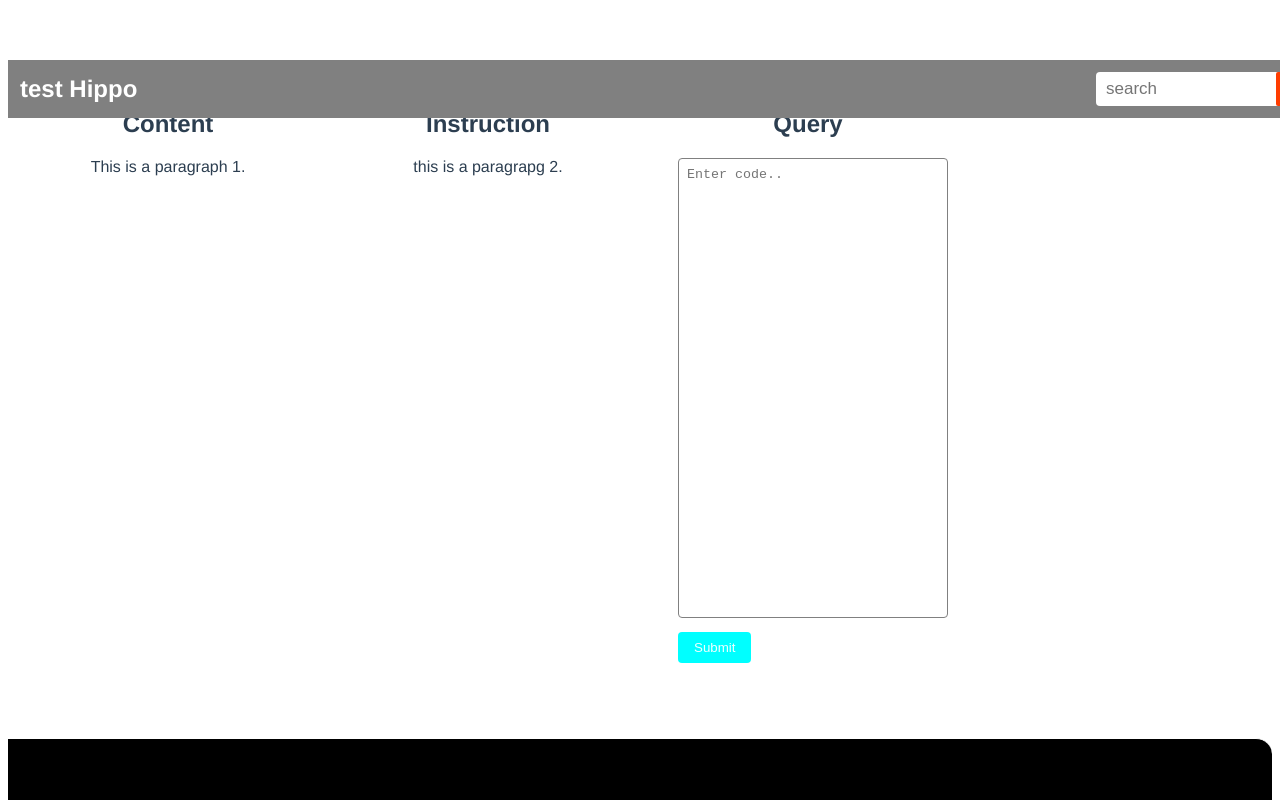
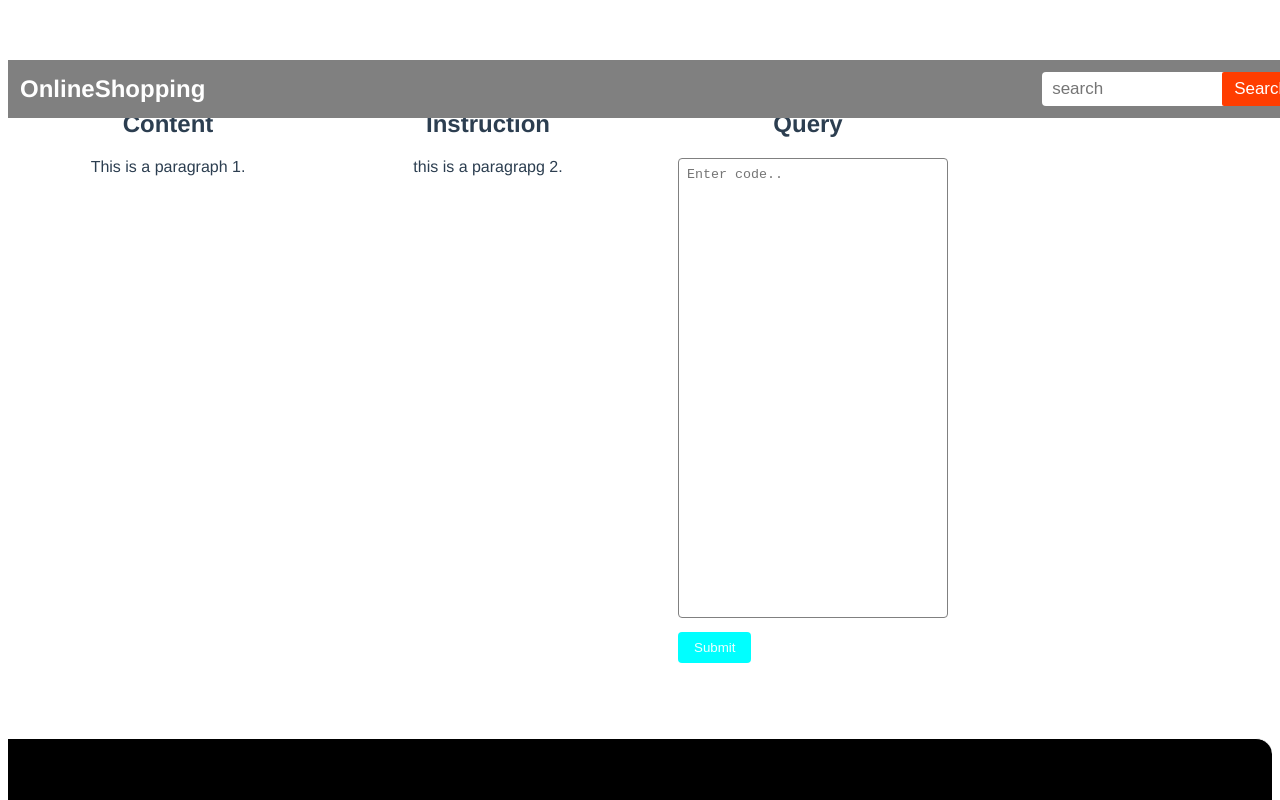
Before and after one commit to Nabeelunsar/sidebar, a Vue app: page / in a window 1280 px wide. Shown: the top 800 px of the page. Built offline with nearby package versions, Linux system fonts and the light colour scheme.

Commit message:
adding text

```diff
--- a/src/components/header1.vue
+++ b/src/components/header1.vue
@@ -1,9 +1,9 @@
 <template>
     <div class="navbar">
-        <div class="logo">test <span>Hippo<i class="fa-solid fa-hippo"></i></span></div>
+        <div class="logo">Online<span>Shopping<i class="fa-solid fa-hippo"></i></span></div>
         <form action="#">
             <input type="search" class="search-data" placeholder="search">
-            <button type="submit" class="fas fa-search"></button>
+            <button type="submit" class="fas fa-search">Search</button>
         </form>
     </div>
 </template>
```
